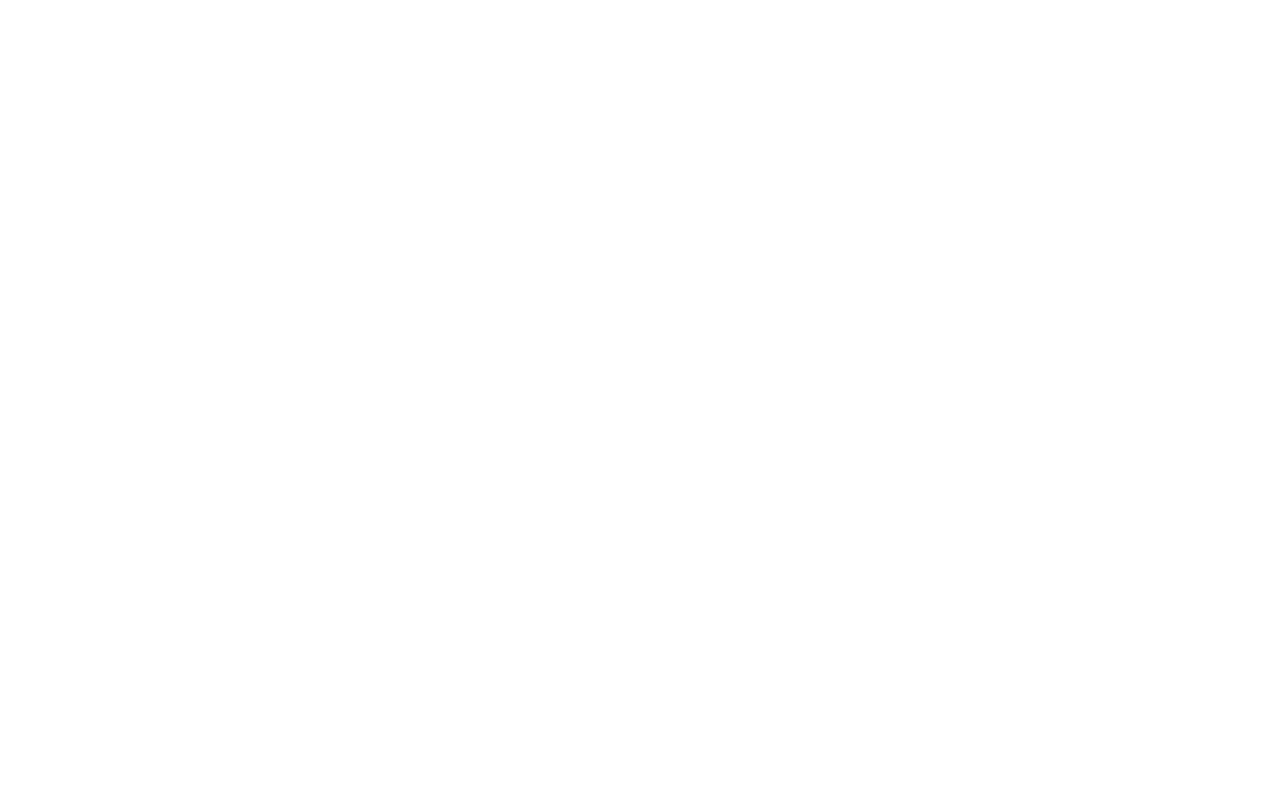
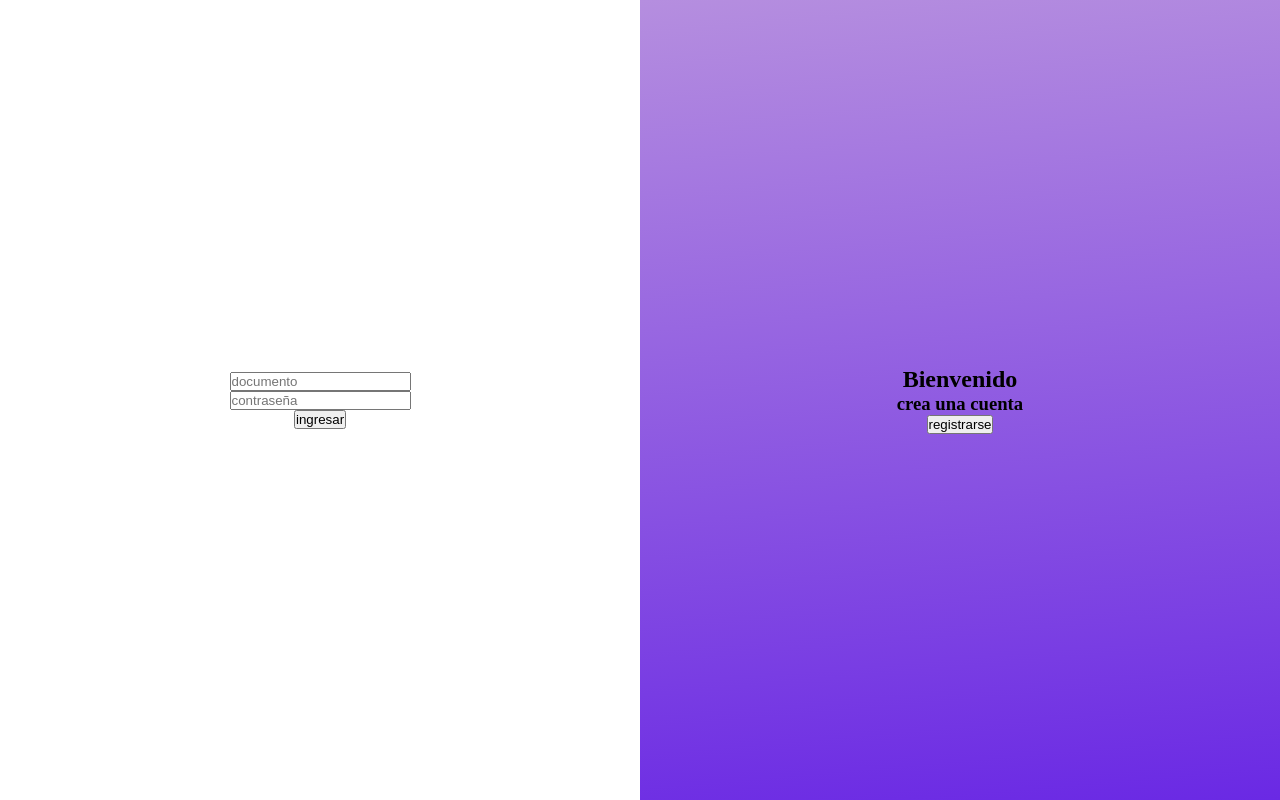
Before and after one commit to juaanmarin/Purple_Shop, a React (Create React App) app: page /login in a window 1280 px wide. Before the commit this address had no page. Built offline with nearby package versions, Linux system fonts and the light colour scheme.

Commit message:
agrego button input ui y se añadio la pagina login

```diff
--- a/src/App.js
+++ b/src/App.js
@@ -1,10 +1,14 @@
 import {Route, Routes} from "react-router-dom"
 import { Home } from "./components/pages/Home/Home";
+import { Login } from "./components/pages/Login/Login";
+import { Singup } from "./components/pages/Singup/Singup";
 
 function App() {
   return (
     <Routes>
       <Route path="/" element={<Home/>} ></Route>
+      <Route path="/login" element={<Login/>} ></Route>
+      <Route path="/singup" element={<Singup/>} ></Route>
     </Routes>
   );
 }
--- a/src/components/UI/Anchor/Anchor.jsx
+++ b/src/components/UI/Anchor/Anchor.jsx
@@ -4,6 +4,5 @@
 export const Anchor = ({className,references,textAnchor}) => {
   return (
     <Link className={className} to={references}> {textAnchor} </Link>
-
   )
 }
--- /dev/null
+++ b/src/components/UI/ButtonUi/ButtonUi.jsx
@@ -0,0 +1,7 @@
+import React from 'react'
+
+export const ButtonUi = ({button_text}) => {
+  return (
+    <button>{button_text}</button>
+  )
+}
--- /dev/null
+++ b/src/components/UI/InputIU/InputUi.jsx
@@ -0,0 +1,7 @@
+import React from 'react'
+
+export const InputUi = ({input_text}) => {
+  return (
+    <input type="text" placeholder={input_text}></input>
+  )
+}
--- a/src/components/layout/Nav/Nav.jsx
+++ b/src/components/layout/Nav/Nav.jsx
@@ -8,8 +8,8 @@
         <Anchor className="a" references="/" textAnchor="Home"></Anchor>
         <Anchor className="b" references="/" textAnchor="Women"></Anchor>
         <Anchor className="c" references="/" textAnchor="Men"></Anchor>
-        <Anchor className="d" references="/" textAnchor="other"></Anchor>
-        <Anchor className="e" references="/" textAnchor="other"></Anchor>
+        <Anchor className="d" references="/login" textAnchor="login"></Anchor>
+        <Anchor className="e" references="/singup" textAnchor="singup"></Anchor>
       </nav>
   )
 }
--- /dev/null
+++ b/src/components/pages/Login/Login.css
@@ -0,0 +1,21 @@
+.container{
+    display: flex;
+    height: 100vh;
+}
+.right{
+    width: 50%;
+    height: 100%;
+    display: flex;
+    flex-direction: column;
+    justify-content: center;
+    align-items: center;
+}
+.left{
+    background: linear-gradient(175deg, #b58edf, rgb(106, 41, 228));
+    width: 50%;
+    height: 100%;
+    display: flex;
+    flex-direction: column;
+    justify-content: center;
+    align-items: center;
+}
--- /dev/null
+++ b/src/components/pages/Login/Login.jsx
@@ -0,0 +1,26 @@
+import React from 'react'
+import { ButtonUi } from '../../UI/ButtonUi/ButtonUi'
+import { InputUi } from '../../UI/InputIU/InputUi'
+import { LogoUI } from '../../UI/LogoUI/LogoUI'
+import "./Login.css"
+
+export const Login = () => {
+  return (
+    <>
+    <div className='container'>
+
+      <div className='right'>
+        <InputUi input_text="documento"/>
+        <InputUi input_text="contraseña"/>
+        <ButtonUi button_text="ingresar"/>
+      </div>
+      <div className='left'>
+        <h2>Bienvenido</h2>
+        <h3>crea una cuenta</h3>
+        <ButtonUi button_text="registrarse"/>
+      </div>
+    </div>
+
+    </>
+  )
+}
--- /dev/null
+++ b/src/components/pages/Singup/Singup.jsx
@@ -0,0 +1,7 @@
+import React from 'react'
+
+export const Singup = () => {
+  return (
+    <h1>registrarse</h1>
+  )
+}
--- a/src/index.js
+++ b/src/index.js
@@ -1,9 +1,8 @@
 import React from 'react';
 import ReactDOM from 'react-dom/client';
+import { BrowserRouter } from 'react-router-dom';
+import App from './App';
 import './index.css';
-import App from './App';
-import { BrowserRouter } from 'react-router-dom';
-
 
 const root = ReactDOM.createRoot(document.getElementById('root'));
 root.render(
```
